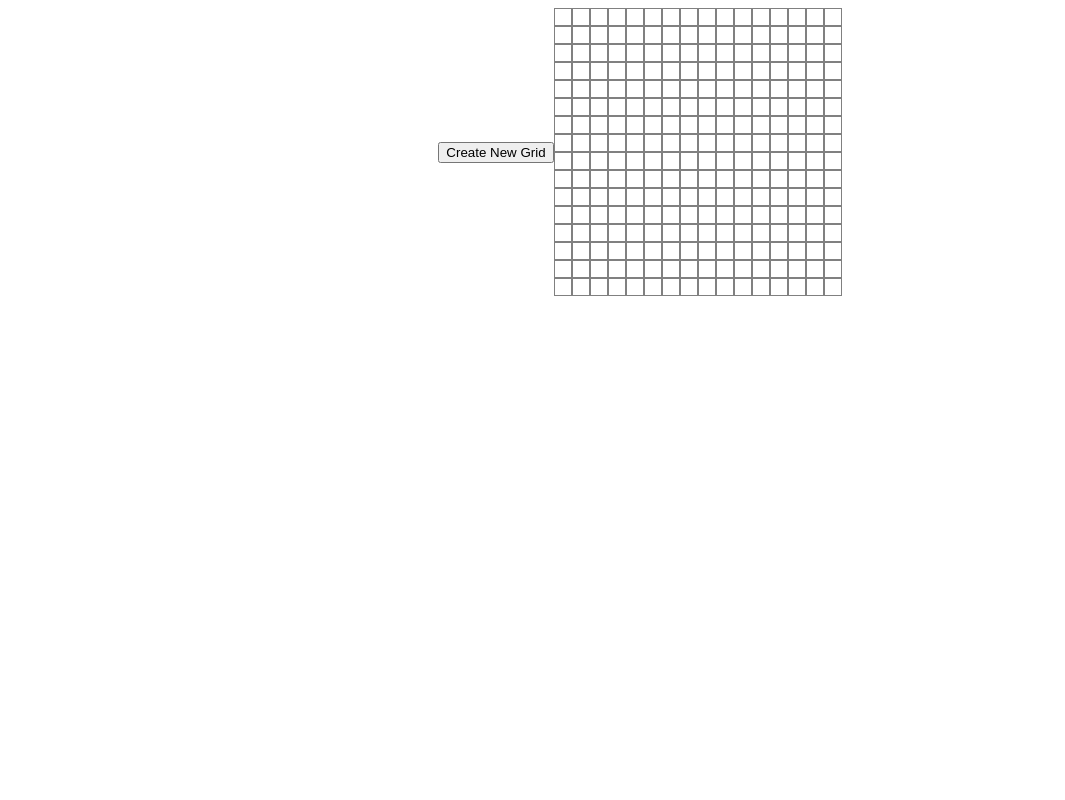
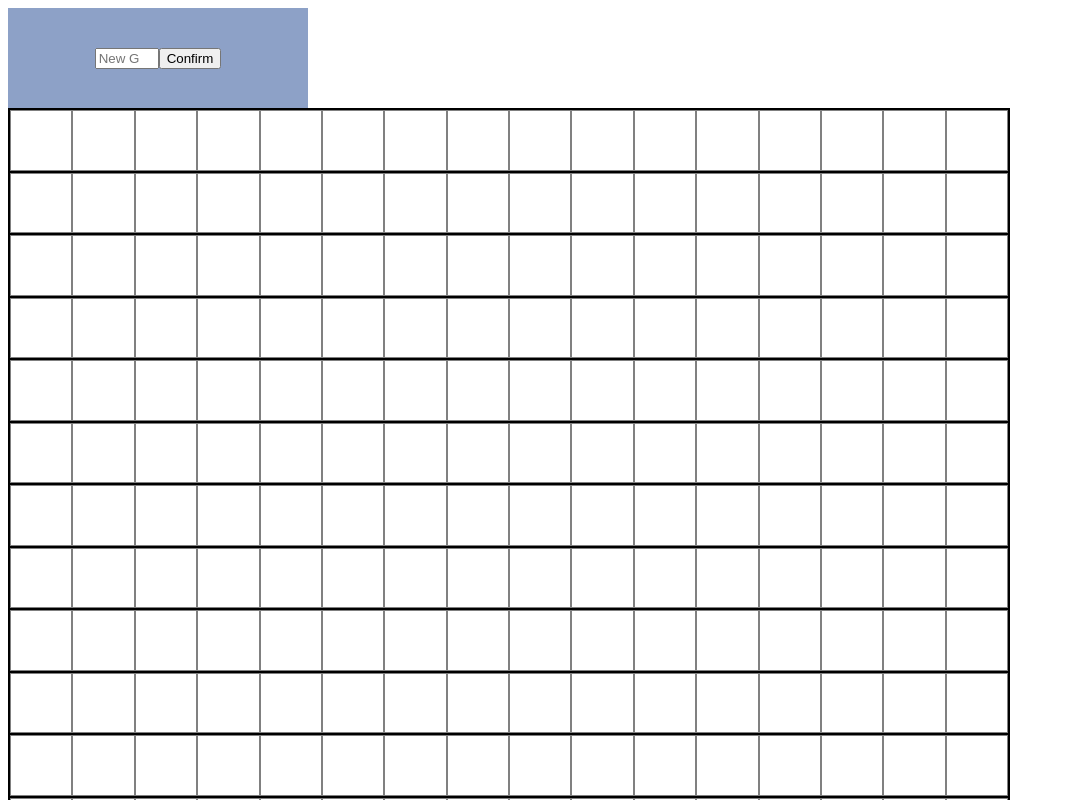
Before and after one commit to bartlett00/project-etch-a-sketch, a plain HTML site: page index.html in a window 1280 px wide. Both pictures are taken after a click on the button "Create New Grid". Shown: the top 800 px of the page, without its empty margins (0-1065 px from the left). Drawn offline with Linux system fonts and the light colour scheme.

Commit message:
Fix grid generation to adapt to scale.

```diff
--- a/index.html
+++ b/index.html
@@ -7,6 +7,18 @@
     </head>
     <body>
         <button id="newGrid">Create New Grid</button>
+        <div class="hidden" id="popup">
+            <input
+                id="newGridSize"
+                required
+                name="userInputGrid"
+                type="number"
+                placeholder="New Grid Size"
+                max="100"
+                min="2"
+            >
+            <button id="confirm">Confirm</button>
+        </div>
         <div id="sketch-container"></div>
     </body>
 </html>
--- a/script.js
+++ b/script.js
@@ -1,4 +1,5 @@
 const container = document.querySelector('#sketch-container');
+/*
 for (let i = 0; i < 256; i++) {
     const sketchBlock = document.createElement('div');
     sketchBlock.setAttribute('class', 'block');
@@ -7,8 +8,55 @@ for (let i = 0; i < 256; i++) {
         sketchBlock.classList.toggle('hovering');
     });
 };
+*/
+
+function createGrid(size) {
+for (let i = 0; i < size; i++) {
+    const row = document.createElement('div');
+    row.setAttribute('class', 'row');
+    container.appendChild(row);
+    for (let i = 0; i < size; i++) {
+        const sketchBlock = document.createElement('div');
+        sketchBlock.setAttribute('class', 'block');
+        row.appendChild(sketchBlock);
+        sketchBlock.addEventListener('mouseover', () => {
+            sketchBlock.classList.toggle('hovering');
+        });
+};
+}
+}
+
+createGrid(16);
+/*
+function generateGrid(size) {
+    let pixelSize = size*size;
+    console.log(pixelSize);
+    document.querySelector('body').removeChild('#sketch-container');
+    const block = document.createElement('div');
+    for (let i = 0; i < pixelSize; i++) {
+        block.setAttribute('class', 'block');
+        container.appendChild(block);
+        block.addEventListener('mouseover', () => {
+            block.classList.toggle('hovering');
+        });
+    }
+}
+*/
+
 
 const gridBtn = document.querySelector('#newGrid');
+const popup = document.querySelector('#popup');
 gridBtn.addEventListener('click', () => {
+  popup.style.display = 'flex';
+  gridBtn.classList.add('hidden');
+});
 
+const confirmBtn = document.querySelector('#confirm');
+let newGridSize;
+confirmBtn.addEventListener('click', () => {
+    popup.style.display = 'none';
+    gridBtn.classList.remove('hidden');
+    newGridSize = document.querySelector('#newGridSize').value;
+    console.log(newGridSize);
+    createGrid(newGridSize);
 });
--- a/styles.css
+++ b/styles.css
@@ -1,22 +1,45 @@
-body {
+/*body {
     display: flex;
     justify-content: center;
     align-items: center;
 }
-
+*/
 #sketch-container {
     display: flex;
-    flex-flow: row wrap;
-    height: 288px;
-    width: 288px;
+    flex-flow: column;
+    height: 1000px;
+    width: 1000px;
+    border: 1px solid black;
+
 }
 
 .block {
     border: 1px solid gray;
-    width: 16px;
-    height: 16px;
+    box-sizing: border-box;
+    background-color: white;
+    flex-grow: 1;
+}
+
+.row {
+    border: 1px solid black;
+    display: flex;
+    flex-direction: row;
+    flex-grow: 1;
 }
 
 .hovering {
     background-color: #c7dbff;
 }
+
+.hidden {
+    display: none;
+}
+
+#popup {
+    background-color: #8da1c7;
+    display: none;
+    height: 100px;
+    width: 300px;
+    justify-content: center;
+    align-items: center;
+}
```
